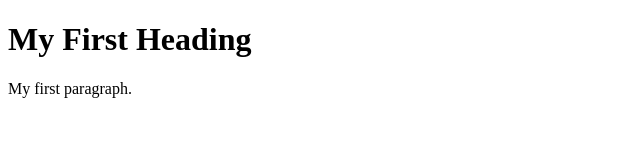
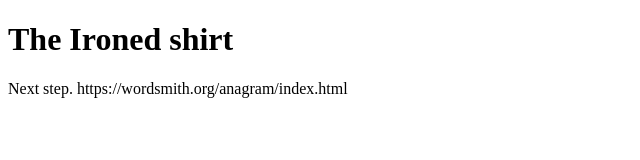
Before and after one commit to motak-delley/motak-delley.github.io, a plain HTML site: page index.html in a window 1280 px wide. Shown: the whole page, without its empty margins (0-640 px from the left). Drawn offline with Linux system fonts and the light colour scheme.

Commit message:
Update index.html

```diff
--- a/index.html
+++ b/index.html
@@ -2,8 +2,8 @@
 <html>
 <body>
 
-<h1>My First Heading</h1>
-<p>My first paragraph.</p>
+  <h1>The <b>Iron</b>ed shirt</h1>
+<p>Next step. https://wordsmith.org/anagram/index.html</p>
 
 </body>
 </html>
```
